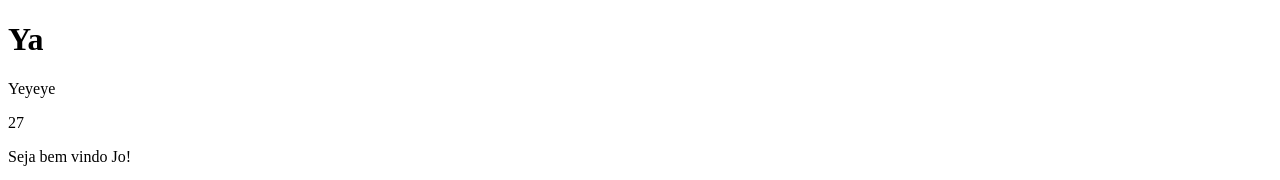
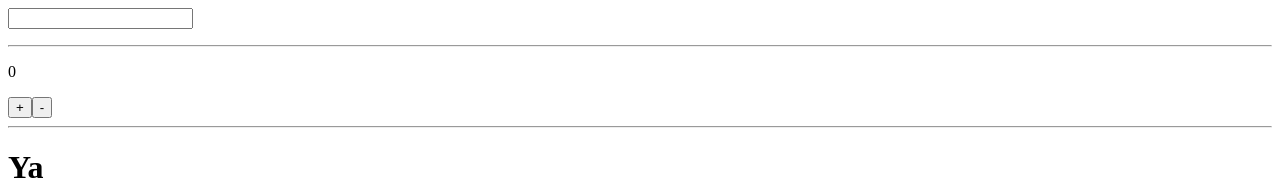
Before and after one commit to richardsanvie/introductionToFilm, a Vue app: page / in a window 1280 px wide. Shown: the top 180 px of the page. Built offline with nearby package versions, Linux system fonts and the light colour scheme; grey boxes are pictures that could not be loaded.

Commit message:
functions

```diff
--- a/index.html
+++ b/index.html
@@ -1,5 +1,5 @@
 <!DOCTYPE html>
-<html lang="en">
+<html lang="pt-BR">
   <head>
     <meta charset="UTF-8">
     <link rel="icon" href="/favicon.ico">
--- a/src/App.vue
+++ b/src/App.vue
@@ -1,4 +1,6 @@
 <script setup>
+import { reactive } from 'vue';
+
 const nome = "Ya"
 
 const pessoa = {
@@ -18,10 +20,43 @@ const btn = false
 const blueContainer = false
 const greenContainer = false
 
+// containerContador
+
+const estado = reactive({
+  contador: 0,
+  email: ''
+})
+
+
+function incrementar() {
+  estado.contador++;
+}
+
+function decrementar() {
+  estado.contador--;
+}
+
+// containerEmail
+
+function repeteEmail(nombreEmail){
+  estado.email = nombreEmail.target.value
+}
 
 </script>
 
 <template>
+  <div class="containerEmail">
+    <input type="email" name="" @keyup="repeteEmail">
+    <p>{{ estado.email }}</p>
+
+  </div>
+  <hr>
+  <div class="containerContador">
+    <p>{{ estado.contador }}</p>
+    <button @click="incrementar">+</button>
+    <button @click="decrementar">-</button>
+  </div>
+  <hr>
   <h1>{{ nome }}</h1>
   <p>{{ pessoa.nome }}</p>
   <p>{{ pessoa.age }}</p>
```
